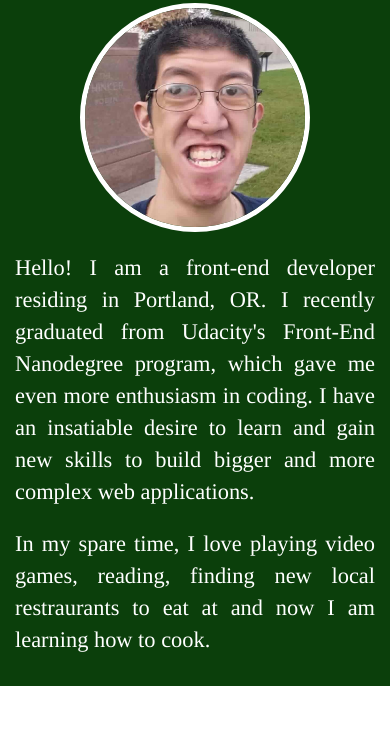
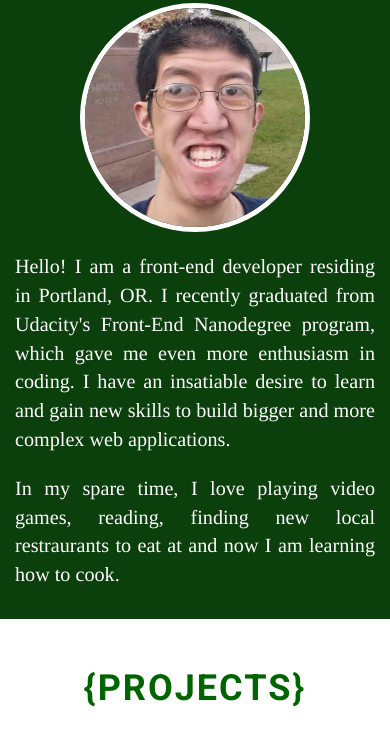
Before and after one commit to kieffwong/Portfolio, a plain HTML site: page index.html in a window 390 px wide. Shown: the part 961-1694 px from the top of the page. Drawn offline with nearby package versions, Linux system fonts and the light colour scheme.

Commit message:
Repositioned About Me summary and adjusted title media queries

```diff
--- a/css/style.css
+++ b/css/style.css
@@ -74,7 +74,7 @@ header {
 }
 
 .summary {
-	font-size: 1.86em;
+	font-size: 1.67em;
 	text-align: justify;
 }
 
@@ -127,7 +127,7 @@ a:active{
 
 @media (max-width: 1200px) {
 	.summary {
-		font-size: 1.6em;
+		font-size: 1.44em;
 
 	}
 	.profile-pic {
@@ -144,7 +144,7 @@ a:active{
 
 @media (max-width: 610px) {
 	.header-content h1 {
-		font-size: 4em;
+		font-size: 3.5em;
 	}
 	.header-content h3 {
 		font-size: 2em;
--- a/index.html
+++ b/index.html
@@ -49,7 +49,7 @@
 				<div class="col-md-3 col-md-offset-1">
 					<img class="profile-pic" src="img/pic.jpg">
 				</div>
-				<div class="col-md-8">
+				<div class="col-md-7">
 					<p class="summary">Hello! I am a front-end developer residing in Portland, OR. I recently graduated from Udacity's Front-End Nanodegree program, which gave me even more enthusiasm in coding. I have an insatiable desire to learn and gain new skills to build bigger and more complex web applications.</p>
 					<p class="summary">In my spare time, I love playing video games, reading, finding new local restraurants to eat at and now I am learning how to cook.</p>
 				</div>
```
